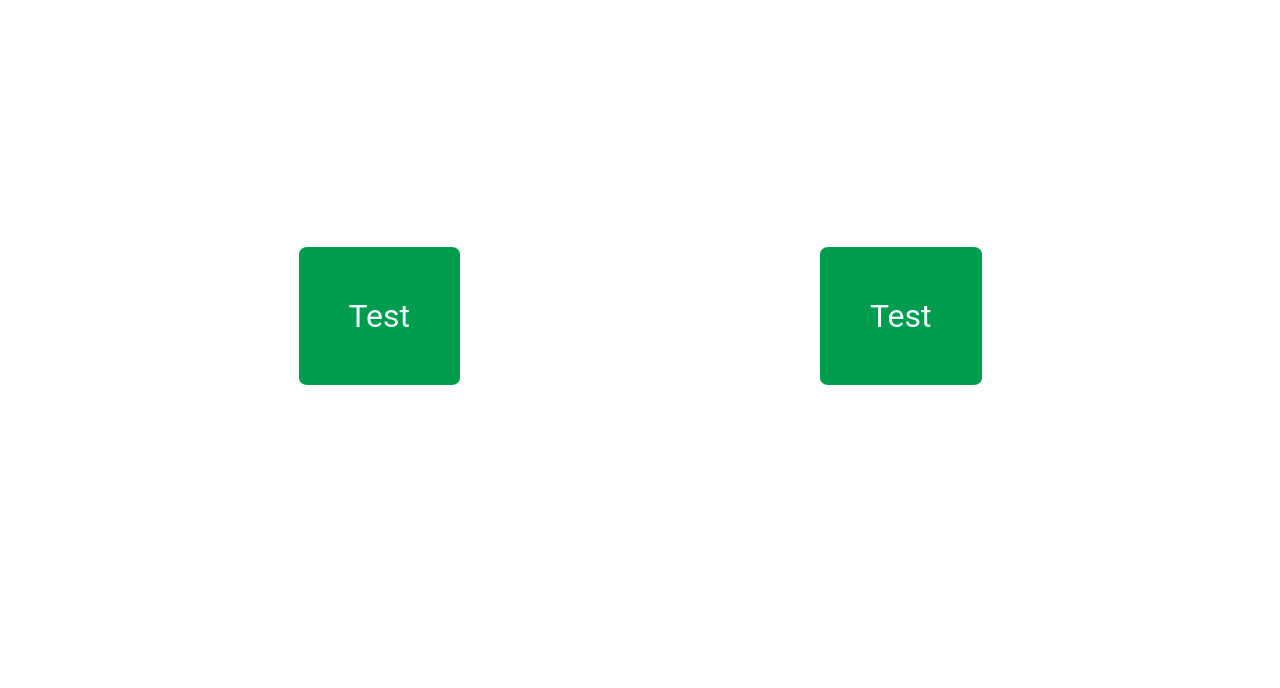
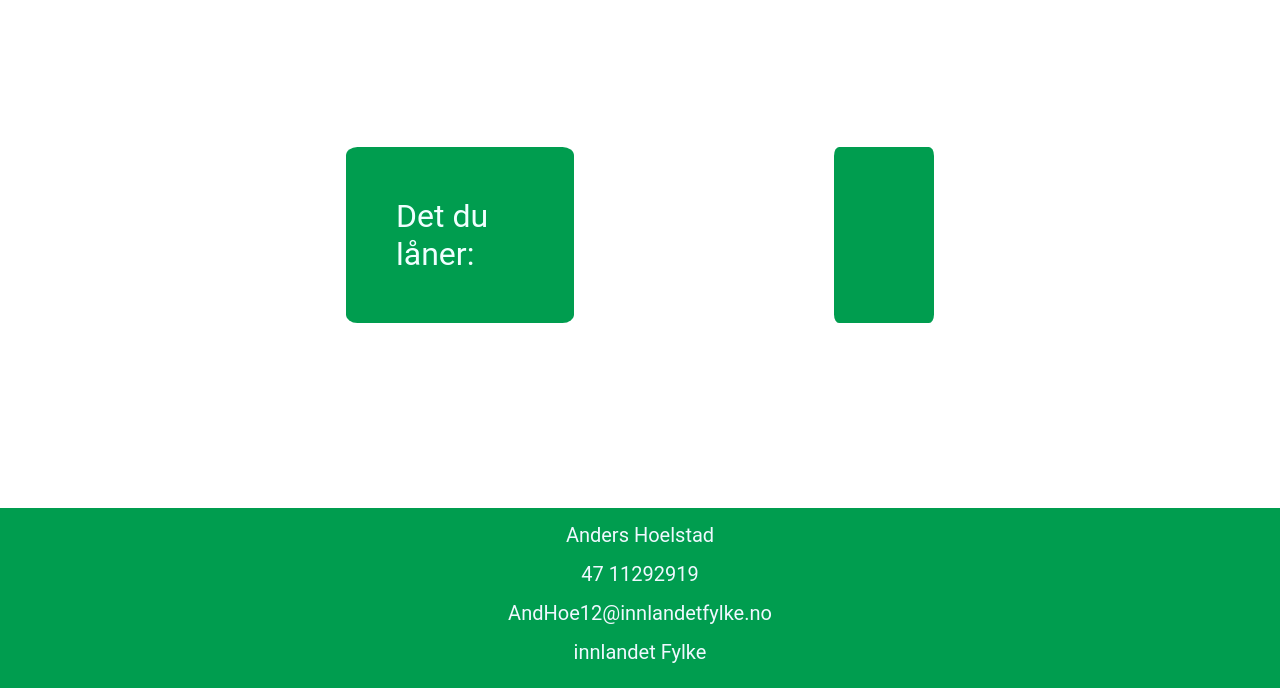
Before and after one commit to AndersPanders123/HalvsAArsOppgave, a plain HTML site: page public/index.html in a window 1280 px wide. Shown: the part 112-800 px from the top of the page. Drawn offline with Linux system fonts and the light colour scheme; a web font is replaced by a local one.

Commit message:
lagde footer

```diff
--- a/public/index.html
+++ b/public/index.html
@@ -22,16 +22,32 @@
 
     <div class="box">
         <div class="box1" id="box1">
-            <p>Test</p>
+            Det du låner:
 
         </div>
         <div class="box1">
-            <p>Test</p>
+
         </div>
     </div>
 
 
+    <div class="footer">
+        <div class="parrent">
+            <div>
+                Anders Hoelstad
+            </div>
+            <div>
+                47 11292919
+            </div>
+            <div>
+                AndHoe12@innlandetfylke.no
+            </div>
+            <div>
+                innlandet Fylke
+            </div>
+        </div>
 
+    </div>
 
     <script src="script.js"></script>
 
--- a/public/style.css
+++ b/public/style.css
@@ -14,7 +14,7 @@
     color: rgb(17, 14, 14);
     justify-content: center;
     display: flex;
-    margin-bottom: 150px;
+    margin-bottom: 100px;
 
 }
 
@@ -43,7 +43,8 @@
     max-width: 10%;
     color: azure;
     padding: 50px;
-    margin: 100px;
+    margin-top: 50px;
+    margin: 50px;
     border-radius: 5%;
     font-size: 32px;
 }
@@ -58,8 +59,34 @@
     background-color: #009d4f;
 }
 
+.hvavildulåne {
+    text-align: center;
+    font-size: 40px;
+    margin: 10px;
 
+}
 .knapp {
     justify-content: center;
     display: flex;
+    background-color: #009d4f;
+    padding: 10px;
 }
+
+.footer {
+    background-color:#009d4f;
+    width: 100%;
+    position: fixed;
+    bottom: 0;
+    height: 180px;
+    color: aliceblue;
+    font-size: 20px;
+}
+
+.parrent div{
+    text-align: center;
+    padding-top: 15px;
+}
+
+.footer img {
+    max-width: 40px;
+}
```
Also changed, not shown: public/leggtil.html (+10 -4 lines).
